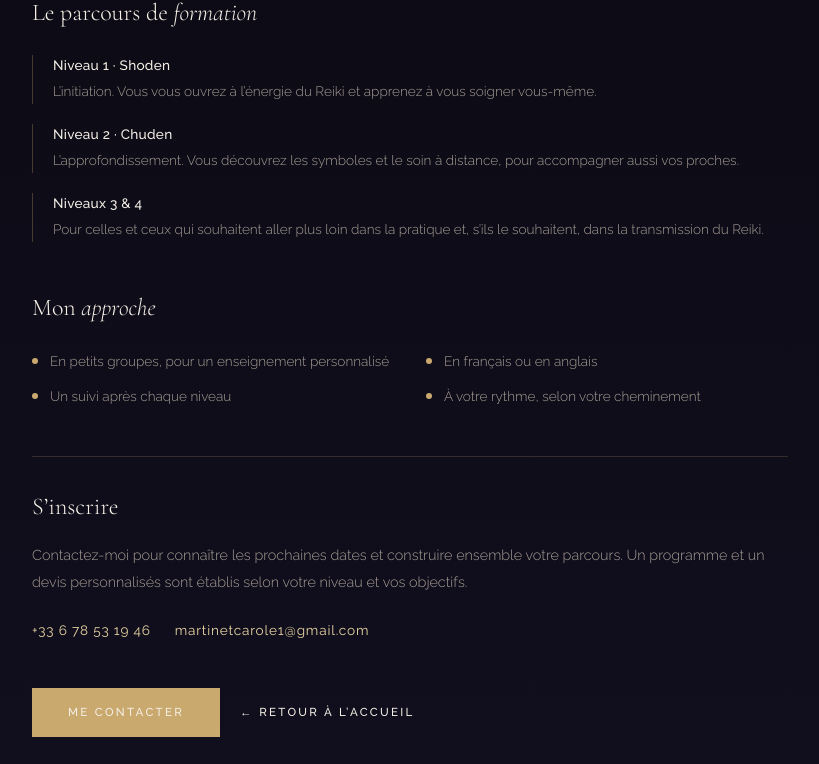
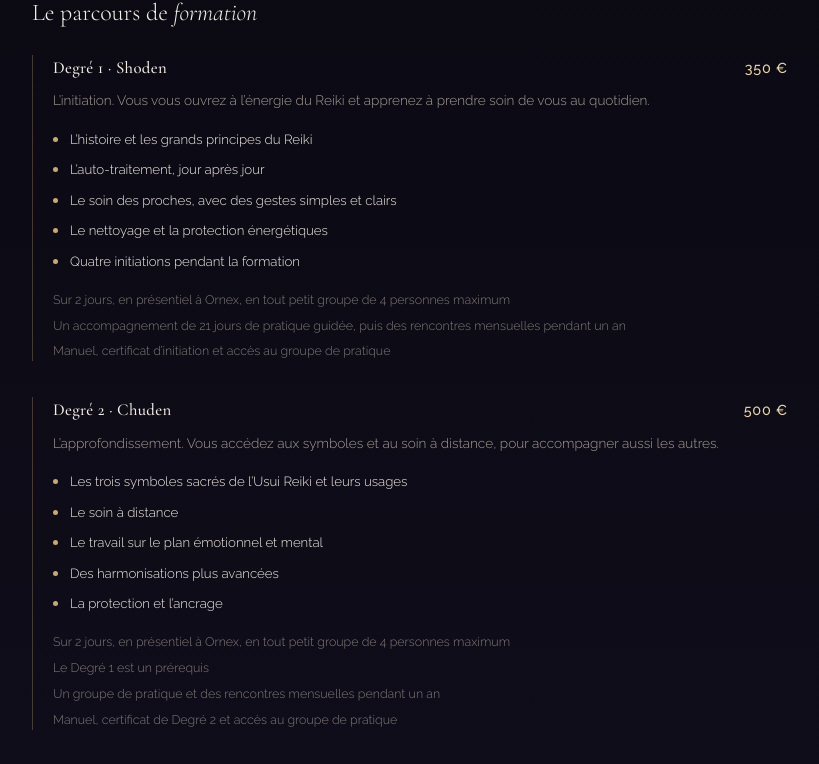
Before and after one commit to LucaMartinet7/Website_Carole, a React (Vite) app: page /formations-reiki in a window 1280 px wide. Shown: the part 576-1340 px from the top of the page, without its empty margins (230-1049 px from the left). Built offline with nearby package versions, Linux system fonts and the light colour scheme.

Commit message:
Add formation details and prices, use Degré terminology

```diff
--- a/src/content/siteContent.ts
+++ b/src/content/siteContent.ts
@@ -152,26 +152,59 @@ export const formationsPage = {
     'Que vous souhaitiez prendre soin de vous, de vos proches, ou vous engager plus profondément dans la voie du Reiki, je vous accompagne pas à pas. Mes formations s’inscrivent dans la tradition originelle de l’Usui Reiki Ryoho, que j’ai reçue de la Maître japonaise Tomoyo Nozaki.',
   niveaux: [
     {
-      title: 'Niveau 1 · Shoden',
-      text: 'L’initiation. Vous vous ouvrez à l’énergie du Reiki et apprenez à vous soigner vous-même.',
+      title: 'Degré 1 · Shoden',
+      resume:
+        'L’initiation. Vous vous ouvrez à l’énergie du Reiki et apprenez à prendre soin de vous au quotidien.',
+      contenu: [
+        'L’histoire et les grands principes du Reiki',
+        'L’auto-traitement, jour après jour',
+        'Le soin des proches, avec des gestes simples et clairs',
+        'Le nettoyage et la protection énergétiques',
+        'Quatre initiations pendant la formation',
+      ],
+      infos: [
+        'Sur 2 jours, en présentiel à Ornex, en tout petit groupe de 4 personnes maximum',
+        'Un accompagnement de 21 jours de pratique guidée, puis des rencontres mensuelles pendant un an',
+        'Manuel, certificat d’initiation et accès au groupe de pratique',
+      ],
+      prix: '350 €',
     },
     {
-      title: 'Niveau 2 · Chuden',
-      text: 'L’approfondissement. Vous découvrez les symboles et le soin à distance, pour accompagner aussi vos proches.',
+      title: 'Degré 2 · Chuden',
+      resume:
+        'L’approfondissement. Vous accédez aux symboles et au soin à distance, pour accompagner aussi les autres.',
+      contenu: [
+        'Les trois symboles sacrés de l’Usui Reiki et leurs usages',
+        'Le soin à distance',
+        'Le travail sur le plan émotionnel et mental',
+        'Des harmonisations plus avancées',
+        'La protection et l’ancrage',
+      ],
+      infos: [
+        'Sur 2 jours, en présentiel à Ornex, en tout petit groupe de 4 personnes maximum',
+        'Le Degré 1 est un prérequis',
+        'Un groupe de pratique et des rencontres mensuelles pendant un an',
+        'Manuel, certificat de Degré 2 et accès au groupe de pratique',
+      ],
+      prix: '500 €',
     },
     {
-      title: 'Niveaux 3 & 4',
-      text: 'Pour celles et ceux qui souhaitent aller plus loin dans la pratique et, s’ils le souhaitent, dans la transmission du Reiki.',
+      title: 'Degrés 3 & 4',
+      resume:
+        'Pour aller plus loin dans la pratique et, si vous le souhaitez, dans la transmission du Reiki. Proposés individuellement, après un échange pour définir ensemble votre parcours.',
+      contenu: [],
+      infos: [],
+      prix: 'Sur devis',
     },
   ],
   approche: [
-    'En petits groupes, pour un enseignement personnalisé',
     'En français ou en anglais',
-    'Un suivi après chaque niveau',
+    'Dans la bienveillance, sans jugement',
     'À votre rythme, selon votre cheminement',
+    'Paiement possible en plusieurs fois',
   ],
   pratique:
-    'Contactez-moi pour connaître les prochaines dates et construire ensemble votre parcours. Un programme et un devis personnalisés sont établis selon votre niveau et vos objectifs.',
+    'Contactez-moi pour connaître les prochaines dates et construire ensemble votre parcours.',
 } as const
 
 export const seancePage = {
@@ -242,23 +275,23 @@ export const trainingGroups = [
     heading: 'Formations Reiki — Maître Reiki Praticienne Enseignante',
     items: [
       {
-        title: 'Reiki IV : Shinpiden (Niveau 4) — Enseignant',
+        title: 'Reiki IV : Shinpiden (Degré 4) — Enseignant',
         date: 'Septembre 2014',
         detail: 'The Energy Space International · Maître Reiki Tomoyo Nozaki · Londres, Royaume-Uni',
       },
       {
-        title: 'Reiki III : Okuden (Niveau 3) — Enseignement intérieur',
+        title: 'Reiki III : Okuden (Degré 3) — Enseignement intérieur',
         date: 'Janvier 2014',
         detail: 'The Energy Space International · Maître Reiki Tomoyo Nozaki · Londres, Royaume-Uni',
       },
       {
-        title: 'Reiki II : Chuden (Niveau 2) — Professionnel',
+        title: 'Reiki II : Chuden (Degré 2) — Professionnel',
         date: 'Novembre 2010',
         detail:
           'The London School of Usui Reiki Ryoho · Maître Reiki Allison Brice · Londres, Royaume-Uni',
       },
       {
-        title: 'Reiki I : Shoden (Niveau 1) — Initiation',
+        title: 'Reiki I : Shoden (Degré 1) — Initiation',
         date: 'Avril 2010',
         detail:
           'The London School of Usui Reiki Ryoho · Maître Reiki Allison Brice · Londres, Royaume-Uni',
--- a/src/pages/FormationsReiki.tsx
+++ b/src/pages/FormationsReiki.tsx
@@ -40,18 +40,47 @@ export function FormationsReiki() {
             <h3 className="text-[1.5rem] font-light text-[var(--cream)] [font-family:'Cormorant_Garamond',serif]">
               Le parcours de <em>formation</em>
             </h3>
-            <ul className="mt-6 flex flex-col gap-5">
+            <div className="mt-6 flex flex-col gap-9">
               {formationsPage.niveaux.map((niveau) => (
-                <li key={niveau.title} className="border-l border-[rgba(201,169,110,0.3)] pl-5">
-                  <strong className="block text-[0.85rem] font-medium tracking-[0.02em] text-[var(--cream)]">
-                    {niveau.title}
-                  </strong>
-                  <span className="mt-1 block text-[0.85rem] font-light leading-[1.8] text-[var(--muted)]">
-                    {niveau.text}
-                  </span>
-                </li>
+                <div key={niveau.title} className="border-l border-[rgba(201,169,110,0.3)] pl-5">
+                  <div className="flex flex-wrap items-baseline justify-between gap-x-4">
+                    <strong className="text-[1.05rem] font-medium tracking-[0.02em] text-[var(--cream)] [font-family:'Cormorant_Garamond',serif]">
+                      {niveau.title}
+                    </strong>
+                    <span className="text-[0.9rem] font-medium tracking-[0.05em] text-[var(--gold2)]">
+                      {niveau.prix}
+                    </span>
+                  </div>
+                  <p className="mt-2 text-[0.85rem] font-light leading-[1.8] text-[var(--muted)]">
+                    {niveau.resume}
+                  </p>
+                  {niveau.contenu.length > 0 && (
+                    <ul className="mt-4 flex flex-col gap-2">
+                      {niveau.contenu.map((item) => (
+                        <li key={item} className="flex items-start gap-3">
+                          <span className="mt-[0.5rem] h-[5px] w-[5px] shrink-0 rounded-full bg-[var(--gold)]" />
+                          <span className="text-[0.83rem] font-light leading-[1.7] text-[var(--cream)]">
+                            {item}
+                          </span>
+                        </li>
+                      ))}
+                    </ul>
+                  )}
+                  {niveau.infos.length > 0 && (
+                    <ul className="mt-4 flex flex-col gap-1.5">
+                      {niveau.infos.map((info) => (
+                        <li
+                          key={info}
+                          className="text-[0.78rem] font-light leading-[1.6] text-[rgba(168,159,150,0.75)]"
+                        >
+                          {info}
+                        </li>
+                      ))}
+                    </ul>
+                  )}
+                </div>
               ))}
-            </ul>
+            </div>
           </div>
         </Reveal>
 
```
